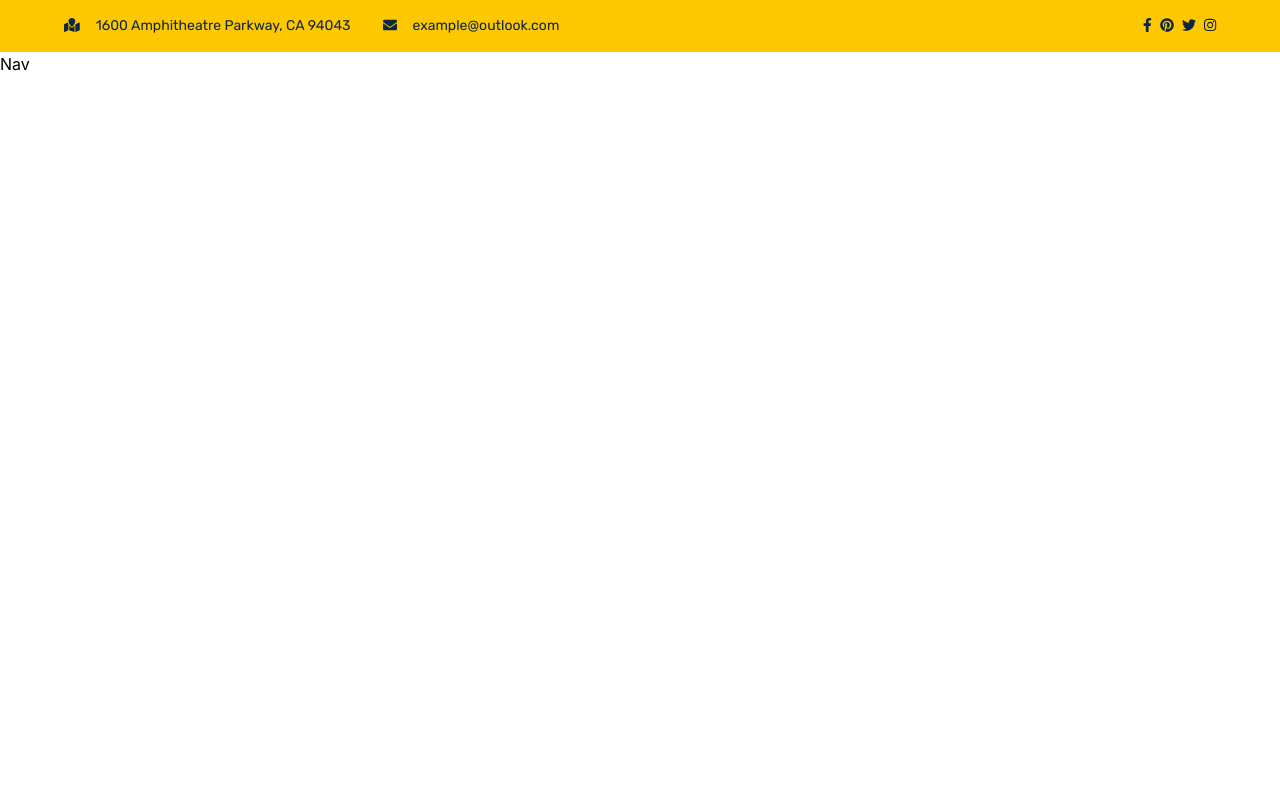
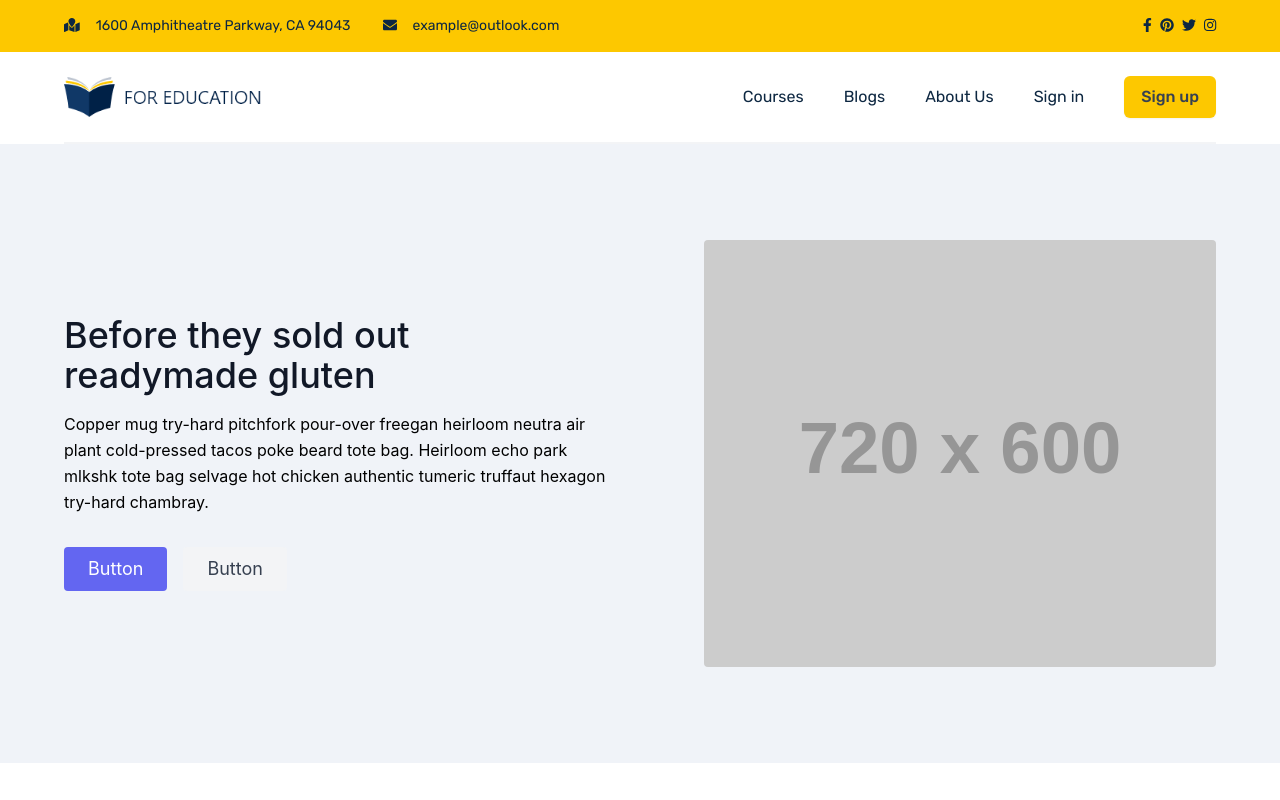
Before and after one commit to shazim8480/education-client, a React (Create React App) app: page / in a window 1280 px wide. Built offline with nearby package versions, Linux system fonts and the light colour scheme.

Commit message:
navbar done

```diff
--- a/package.json
+++ b/package.json
@@ -9,6 +9,8 @@
     "@fortawesome/free-regular-svg-icons": "^5.15.4",
     "@fortawesome/free-solid-svg-icons": "^5.15.4",
     "@fortawesome/react-fontawesome": "^0.1.15",
+    "@headlessui/react": "^1.4.1",
+    "@heroicons/react": "^1.0.4",
     "@testing-library/jest-dom": "^5.14.1",
     "@testing-library/react": "^11.2.7",
     "@testing-library/user-event": "^12.8.3",
--- a/src/App.css
+++ b/src/App.css
@@ -1,41 +1,6 @@
 @import url("https://fonts.googleapis.com/css2?family=DM+Serif+Display&family=Rubik:wght@300;400;500;600;700;800&display=swap");
 @import url("https://fonts.googleapis.com/css2?family=DM+Serif+Display&family=Rubik:wght@300;400;500;600;700;800&display=swap");
 
-.App {
-  text-align: center;
+.container {
+  @apply px-16;
 }
-
-.App-logo {
-  height: 40vmin;
-  pointer-events: none;
-}
-
-@media (prefers-reduced-motion: no-preference) {
-  .App-logo {
-    animation: App-logo-spin infinite 20s linear;
-  }
-}
-
-.App-header {
-  background-color: #282c34;
-  min-height: 100vh;
-  display: flex;
-  flex-direction: column;
-  align-items: center;
-  justify-content: center;
-  font-size: calc(10px + 2vmin);
-  color: white;
-}
-
-.App-link {
-  color: #61dafb;
-}
-
-@keyframes App-logo-spin {
-  from {
-    transform: rotate(0deg);
-  }
-  to {
-    transform: rotate(360deg);
-  }
-}
--- /dev/null
+++ b/src/Components/Home/Home/Hero/Hero.js
@@ -0,0 +1,43 @@
+import React from "react";
+
+const Hero = () => {
+  return (
+    <section className="bg-hero">
+      <div className="container">
+        <div className="mx-auto flex py-24 md:flex-row flex-col items-center">
+          <div className="lg:flex-grow md:w-1/2 lg:pr-24 md:pr-16 flex flex-col md:items-start md:text-left mb-16 md:mb-0 items-center text-center">
+            <h1 className="title-font sm:text-4xl text-3xl mb-4 font-medium text-gray-900">
+              Before they sold out
+              <span className="hidden lg:inline-block">readymade gluten </span>
+            </h1>
+            <p className="mb-8 leading-relaxed">
+              Copper mug try-hard pitchfork pour-over freegan heirloom neutra
+              air plant cold-pressed tacos poke beard tote bag. Heirloom echo
+              park mlkshk tote bag selvage hot chicken authentic tumeric
+              truffaut hexagon try-hard chambray.
+            </p>
+
+            <div className="flex justify-center">
+              <button className="inline-flex text-white bg-indigo-500 border-0 py-2 px-6 focus:outline-none hover:bg-indigo-600 rounded text-lg">
+                Button
+              </button>
+
+              <button className="ml-4 inline-flex text-gray-700 bg-gray-100 border-0 py-2 px-6 focus:outline-none hover:bg-gray-200 rounded text-lg">
+                Button
+              </button>
+            </div>
+          </div>
+          <div className="lg:max-w-lg lg:w-full md:w-1/2 w-5/6">
+            <img
+              className="object-cover object-center rounded"
+              alt="hero"
+              src="https://dummyimage.com/720x600"
+            />
+          </div>
+        </div>
+      </div>
+    </section>
+  );
+};
+
+export default Hero;
--- a/src/Components/Home/Home/Home/Home.js
+++ b/src/Components/Home/Home/Home/Home.js
@@ -1,13 +1,15 @@
 import React from "react";
+import Hero from "../Hero/Hero";
 import Navbar from "../Navbar/Navbar";
 import TopNav from "../TopNav/TopNav";
 
 const Home = () => {
   return (
-    <>
+    <main>
       <TopNav />
       <Navbar />
-    </>
+      <Hero />
+    </main>
   );
 };
 
--- a/src/Components/Home/Home/Navbar/Navbar.js
+++ b/src/Components/Home/Home/Navbar/Navbar.js
@@ -1,10 +1,138 @@
 import React from "react";
+import { Link } from "react-router-dom";
+import logo from "../../../../images/logo-n.png";
+import { Fragment } from "react";
+import { Popover, Transition } from "@headlessui/react";
+import { MenuIcon, XIcon } from "@heroicons/react/solid";
 
 const Navbar = () => {
   return (
-    <div>
-      <h2>Nav</h2>
-    </div>
+    <section>
+      <Popover className="relative bg-white">
+        <div className="container mx-auto px-4 sm:px-6">
+          <div className="flex justify-between items-center border-b-2 border-gray-100 py-6 md:justify-start md:space-x-10">
+            <div className="flex justify-start lg:w-0 lg:flex-1">
+              <Link to="/">
+                <span className="sr-only">Education</span>
+                <img className="h-8 w-auto sm:h-10" src={logo} alt="" />
+              </Link>
+            </div>
+            {/* responsive mobile menu */}
+            <div className="-mr-2 -my-2 md:hidden">
+              <Popover.Button className="bg-white rounded-md p-2 inline-flex items-center justify-center text-gray-400 hover:text-gray-500 hover:bg-gray-100 focus:outline-none focus:ring-2 focus:ring-inset focus:ring-yellow-400">
+                <span className="sr-only">Open menu</span>
+                <MenuIcon className="h-6 w-6" aria-hidden="true" />
+              </Popover.Button>
+            </div>
+            <Popover.Group as="nav" className="hidden md:flex ">
+              <div className="md:flex md:justify-end items-center space-x-10 ">
+                <Link
+                  to="/"
+                  className="text-base font-body text-secondary hover:text-gray-900"
+                >
+                  Courses
+                </Link>
+                <Link
+                  to="/"
+                  className="text-base font-body text-secondary hover:text-gray-900"
+                >
+                  Blogs
+                </Link>
+                <Link
+                  to="/"
+                  className="text-base font-body text-secondary hover:text-gray-900"
+                >
+                  About Us
+                </Link>
+                <Link
+                  href="#"
+                  className="whitespace-nowrap text-base font-body text-secondary hover:text-gray-900"
+                >
+                  Sign in
+                </Link>
+                <Link
+                  href="#"
+                  className="ml-4 whitespace-nowrap inline-flex items-center justify-center px-4 py-2 border border-transparent rounded-md shadow-sm text-base font-body font-medium text-gray-700 bg-primary hover:bg-yellow-300"
+                >
+                  Sign up
+                </Link>
+              </div>
+            </Popover.Group>
+          </div>
+        </div>
+
+        <Transition
+          as={Fragment}
+          enter="duration-200 ease-out"
+          enterFrom="opacity-0 scale-95"
+          enterTo="opacity-100 scale-100"
+          leave="duration-100 ease-in"
+          leaveFrom="opacity-100 scale-100"
+          leaveTo="opacity-0 scale-95"
+        >
+          <Popover.Panel
+            focus
+            className="absolute top-0 inset-x-0 p-2 transition transform origin-top-right md:hidden"
+          >
+            <div className="rounded-lg shadow-lg ring-1 ring-black ring-opacity-5 bg-white divide-y-2 divide-gray-50">
+              <div className="pt-5 pb-6 px-5">
+                <div className="flex items-center justify-between">
+                  <div>
+                    <img className="h-8 w-auto" src={logo} alt="logo" />
+                  </div>
+                  <div className="-mr-2">
+                    <Popover.Button className="bg-white rounded-md p-2 inline-flex items-center justify-center text-gray-400 hover:text-gray-500 hover:bg-gray-100 focus:outline-none focus:ring-2 focus:ring-inset focus:ring-yellow-400">
+                      <span className="sr-only">Close menu</span>
+                      <XIcon className="h-6 w-6" aria-hidden="true" />
+                    </Popover.Button>
+                  </div>
+                </div>
+              </div>
+              <div className="py-6 px-5 space-y-6">
+                <div className="grid grid-cols-1 gap-y-4">
+                  <Link
+                    href="#"
+                    className="text-base font-body text-secondary hover:text-gray-700"
+                  >
+                    Courses
+                  </Link>
+
+                  <Link
+                    to="/"
+                    className="text-base font-body text-secondary hover:text-gray-700"
+                  >
+                    Blogs
+                  </Link>
+                  <Link
+                    to="/"
+                    className="text-base font-body text-secondary hover:text-gray-700"
+                  >
+                    About Us
+                  </Link>
+                </div>
+                <div>
+                  <Link
+                    to="/"
+                    className="w-full flex items-center justify-center px-4 py-2 border border-transparent rounded-md shadow-sm text-base font-body font-medium text-gray-700 bg-primary hover:bg-yellow-300"
+                  >
+                    Sign up
+                  </Link>
+                  <p className="mt-6 text-center text-secondary font-medium font-body">
+                    Existing customer?{" "}
+                    <Link
+                      to="/"
+                      className="text-primary font-body hover:text-gray-800"
+                    >
+                      Sign in
+                    </Link>
+                  </p>
+                </div>
+              </div>
+            </div>
+          </Popover.Panel>
+        </Transition>
+      </Popover>
+    </section>
   );
 };
 
--- a/src/Components/Home/Home/TopNav/TopNav.js
+++ b/src/Components/Home/Home/TopNav/TopNav.js
@@ -28,7 +28,8 @@ const brandIcons = [
 
 const TopNav = () => {
   return (
-    <div className="bg-primary py-4 px-16">
+    <section className="hidden md:block lg:block">
+      <div className="bg-primary py-4 container">
         <div className="flex justify-between items-center text-secondary text-sm font-body">
           {/* icons and descriptions part */}
           <div className="flex">
@@ -57,6 +58,7 @@ const TopNav = () => {
           </div>
         </div>
       </div>
+    </section>
   );
 };
 
--- a/tailwind.config.js
+++ b/tailwind.config.js
@@ -7,6 +7,7 @@ module.exports = {
       colors: {
         primary: "#fdc800",
         secondary: "#0d2741",
+        hero: "#f0f3f8",
       },
       fontFamily: {
         heading: ["DM Serif Display"],
```
Also changed, not shown: 1 other file (tests, documents, lock files or other folders). Lines whose indentation alone changed are shown as unchanged.
